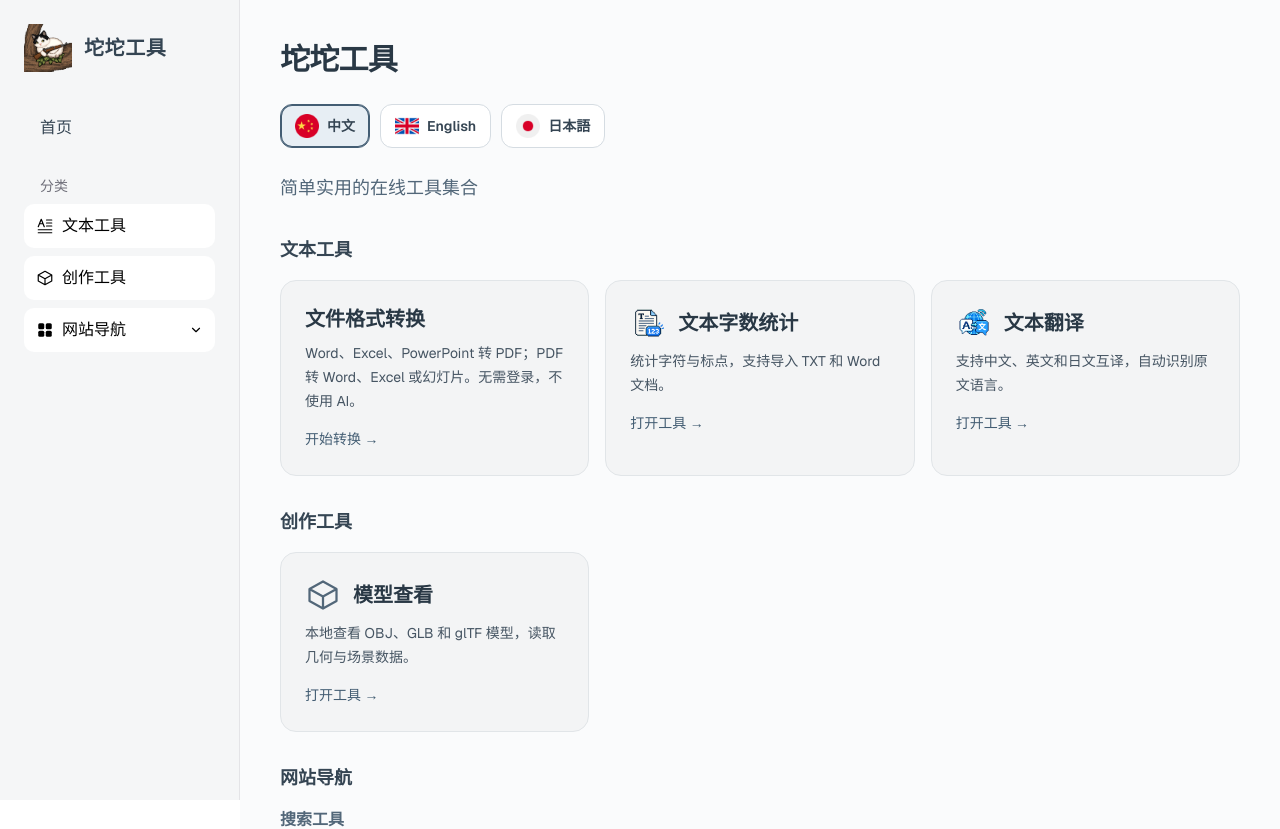
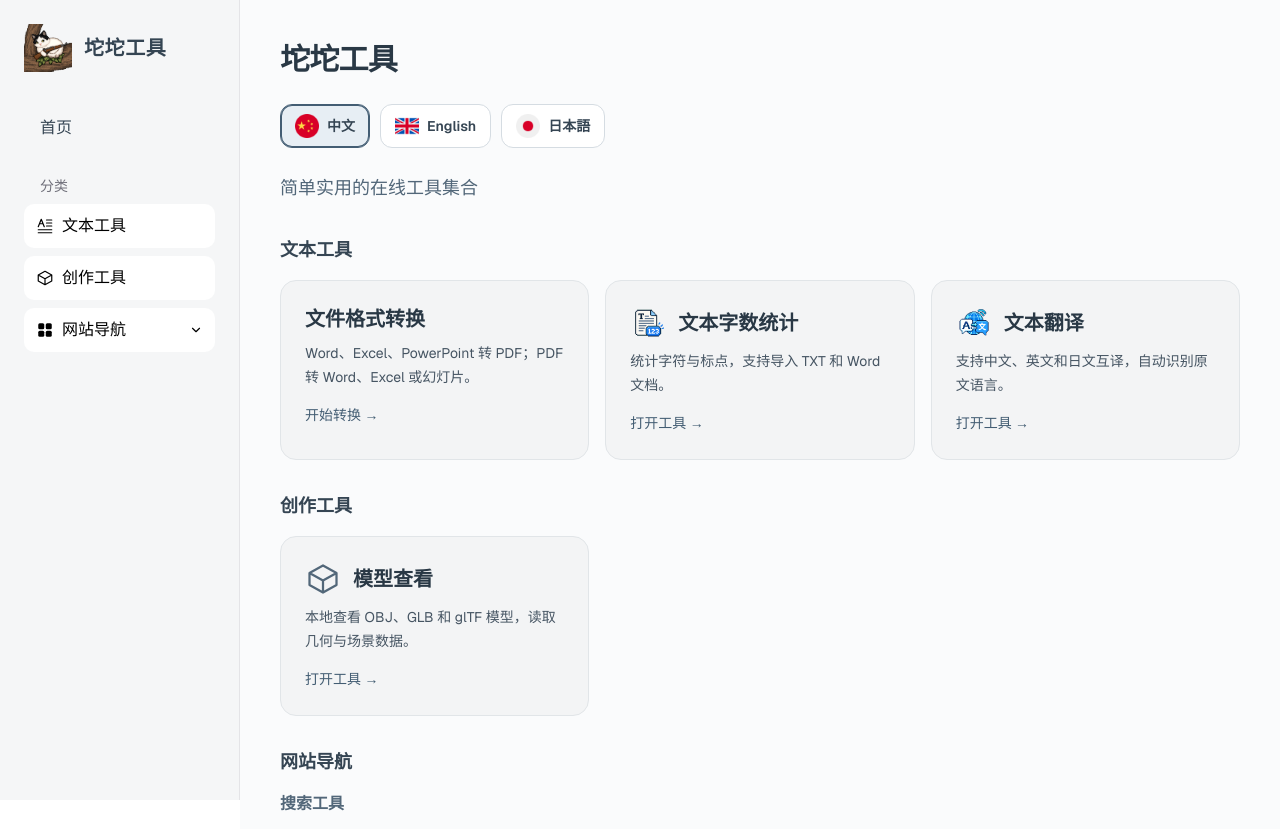
Before and after one commit to ZhusSong/RisWebToolService, a Next.js app: page / in a window 1280 px wide. Shown: the top 829 px of the page. Built offline with nearby package versions, Linux system fonts and the light colour scheme; no server answers.

Commit message:
修改首页介绍

```diff
--- a/src/messages/en.ts
+++ b/src/messages/en.ts
@@ -84,7 +84,7 @@ const messages = {
     "tools": {
         fileConverter: {
             noTables: "No ruled tables detected. Excel contains page text and page-image previews, without reconstructed tables.",
-            title: "Document converter", description: "Convert Word, Excel and PowerPoint to PDF, or PDF to Word, Excel and slides. No account or AI required.", open: "Open converter",
+            title: "Document converter", description: "Convert Word, Excel and PowerPoint to PDF, or PDF to Word, Excel and slides.", open: "Open converter",
             choose: "Choose document", format: "Output format", convert: "Convert file", working: "Converting…", download: "Download result",
             size: "Choose a non-empty file up to 5 MiB.", busy: "Service is busy. Try again later.", invalid: "Cannot read this file. Check its format, content and limits.", unavailable: "Conversion is unavailable. Try again later.",
             pageLimit: "PDF input or Office PDF output is limited to 20 pages. Split the document.", scannedPdf: "Scanned or text-free pages cannot become editable Word/Excel yet. Image slides are supported.", unsafeOffice: "Encrypted files, macros, embedded objects and external data links are unsupported.", outputLimit: "Output exceeds 16 MiB. Split the document.",
--- a/src/messages/ja.ts
+++ b/src/messages/ja.ts
@@ -84,7 +84,7 @@ const messages = {
     "tools": {
         fileConverter: {
             noTables: "罫線付き表は検出されませんでした。Excel には各ページの文字とページ画像を含み、表は再構成していません。",
-            title: "文書形式変換", description: "Word・Excel・PowerPoint を PDF に、PDF を Word・Excel・スライドに変換します。ログイン・AI は不要です。", open: "変換を開く",
+            title: "文書形式変換", description: "Word・Excel・PowerPoint を PDF に、PDF を Word・Excel・スライドに変換します。", open: "変換を開く",
             choose: "文書を選択", format: "出力形式", convert: "変換する", working: "変換中…", download: "結果をダウンロード",
             size: "空でない 5 MiB 以下のファイルを選択してください。", busy: "混雑しています。時間をおいて再試行してください。", invalid: "読み取れません。形式、内容、制限を確認してください。", unavailable: "変換サービスを利用できません。後で再試行してください。",
             pageLimit: "入力 PDF または Office からの PDF 出力は最大 20 ページです。文書を分割してください。", scannedPdf: "スキャン・文字のないページは編集可能な Word/Excel に変換できません。画像スライドには対応しています。", unsafeOffice: "暗号化・マクロ・埋め込みオブジェクト・外部データリンクは非対応です。", outputLimit: "出力が 16 MiB を超えています。文書を分割してください。",
--- a/src/messages/zh-CN.ts
+++ b/src/messages/zh-CN.ts
@@ -82,7 +82,7 @@ const zhCN = {
     tools: {
         fileConverter: {
             noTables: "未检测到有框线表格，本次 Excel 包含各页文字和页面图片，没有重建表格。",
-            title: "文件格式转换", description: "Word、Excel、PowerPoint 转 PDF；PDF 转 Word、Excel 或幻灯片。无需登录，不使用 AI。", open: "开始转换",
+            title: "文件格式转换", description: "Word、Excel、PowerPoint 转 PDF；PDF 转 Word、Excel 或幻灯片。", open: "开始转换",
             choose: "选择文档", format: "输出格式", convert: "转换文件", working: "正在转换…", download: "下载结果",
             size: "请选择非空且不超过 5 MiB 的文件。", busy: "服务繁忙，请稍后重试。", invalid: "无法读取此文件，请检查格式、内容或文件限制。", unavailable: "转换服务暂不可用，请稍后重试。",
             pageLimit: "PDF 输入或 Office 导出的 PDF 最多 20 页，请拆分后重试。", scannedPdf: "文件包含扫描页或无文字页，暂不支持转换为可编辑 Word/Excel。可转为图片幻灯片。", unsafeOffice: "不支持加密文件、宏、嵌入对象或外部数据链接。", outputLimit: "生成文件超过 16 MiB，请拆分后重试。",
```
